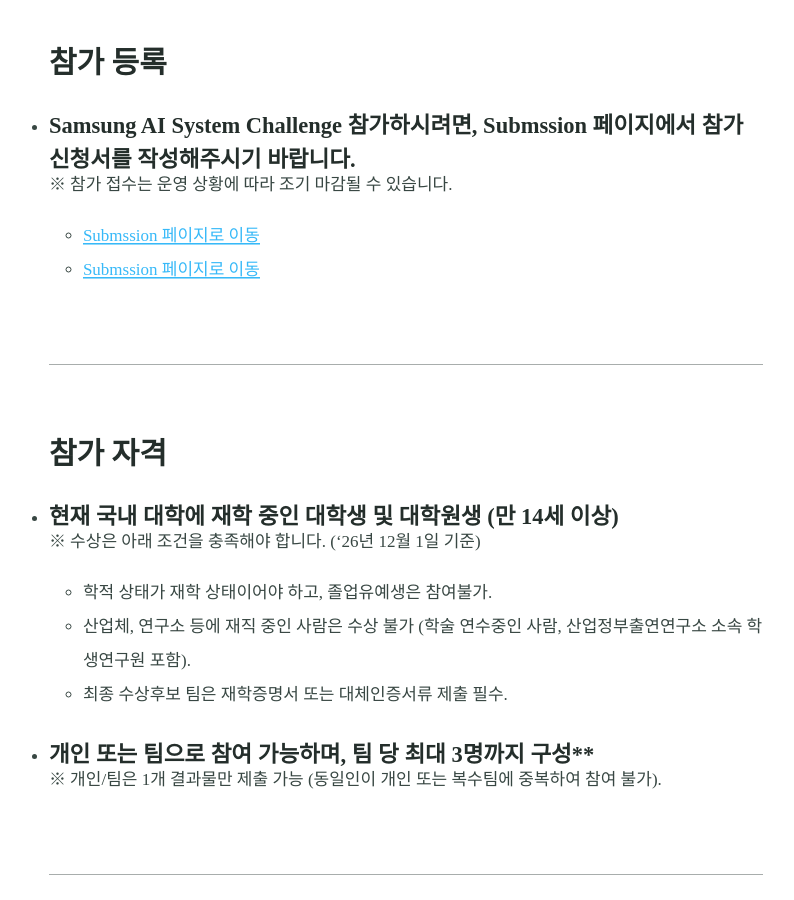
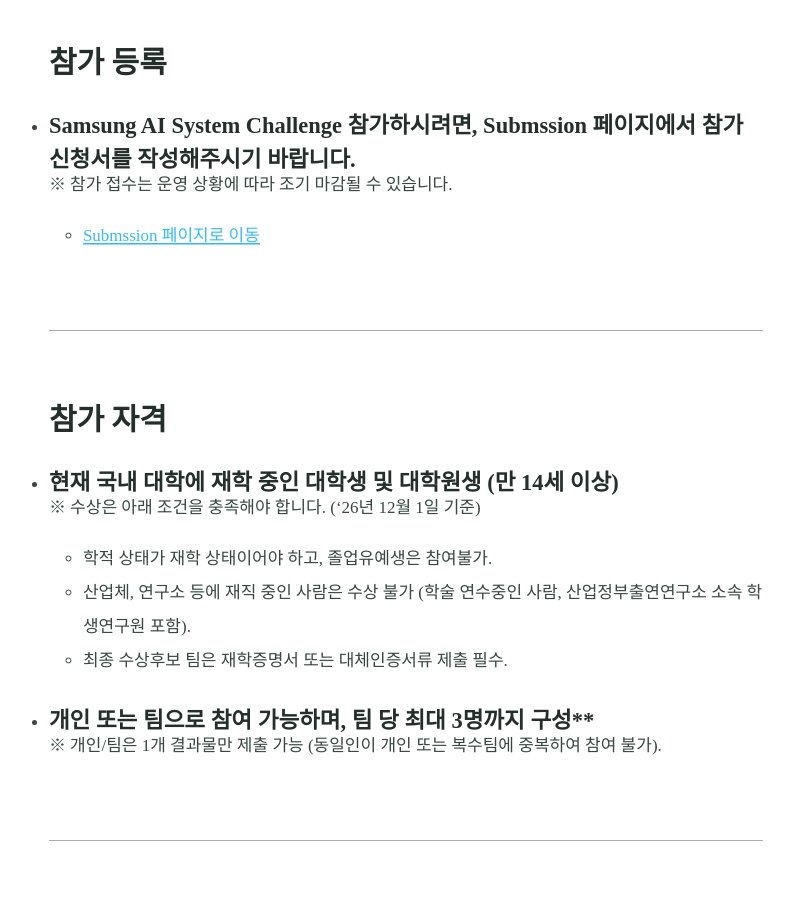
Before and after one commit to AISystemChallenge/AISystemChallenge.github.io, a Jekyll site: the page built from challenge.md, in a window 1280 px wide and 900 px high, scrolled down 394 px. Shown: the whole window, without its empty margins (234-1028 px from the left). Built offline with Jekyll 4.4.1, drawn with Linux system fonts in a browser that asks for light colours; some web fonts are replaced; our own code applies the rules of GitHub Pages for plain Markdown files.

Commit message:
Update challenge.md

```diff
--- a/challenge.md
+++ b/challenge.md
@@ -9,7 +9,7 @@ excerpt:
 ### 참가 등록
 * ##### Samsung AI System Challenge 참가하시려면, Submssion 페이지에서 참가 신청서를 작성해주시기 바랍니다.
   ※ 참가 접수는 운영 상황에 따라 조기 마감될 수 있습니다.
-  * <a href="https://aisystemchallenge.app.n8n.cloud/form/register">Submssion 페이지로 이동</a>
+  <!-- * <a href="https://aisystemchallenge.app.n8n.cloud/form/register">Submssion 페이지로 이동</a> -->
   * <a href="https://flat-river-ab49.samsung-aisc.workers.dev/form/register">Submssion 페이지로 이동</a>
 <hr>
 
```
